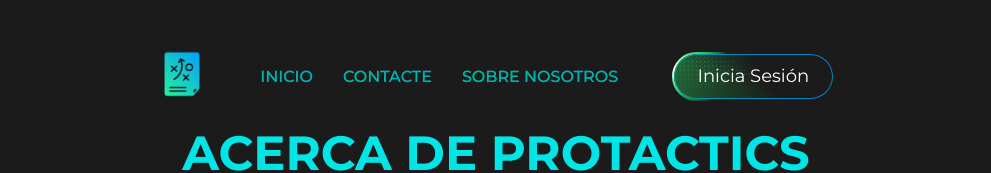
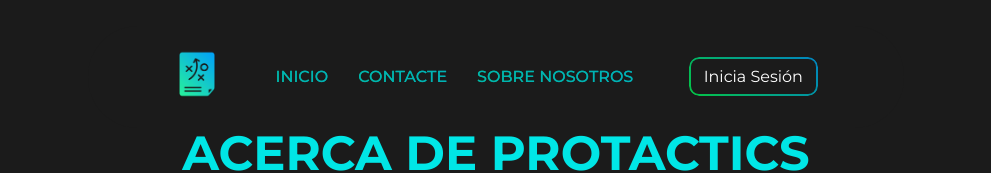
Before and after one commit to AlanTeixido/ProTactics, a Vue app in the folder protactics/: page /about in a window 1280 px wide. Shown: the top 173 px of the page, without its empty margins (144-1135 px from the left). Built offline with nearby package versions, Linux system fonts and the light colour scheme; no server answers; a web font is replaced by a local one.

Commit message:
new btn login

```diff
--- a/protactics/src/assets/main.css
+++ b/protactics/src/assets/main.css
@@ -155,109 +155,6 @@
   transform: scale(1.05); /* Efecto de agrandado al pasar el mouse */
 }
 
-:root {
-  --shiny-cta-bg: #1b1b1b;
-  --shiny-cta-bg-subtle: rgb(0, 132, 194);
-  --shiny-cta-fg: #ffffff;
-  --shiny-cta-highlight: rgb(38, 214, 97);
-  --shiny-cta-highlight-subtle: rgb(8, 163, 235);
-}
-
-@property --gradient-angle {
-  syntax: "<angle>";
-  initial-value: 0deg;
-  inherits: false;
-}
-
-@property --gradient-angle-offset {
-  syntax: "<angle>";
-  initial-value: 0deg;
-  inherits: false;
-}
-
-@property --gradient-percent {
-  syntax: "<percentage>";
-  initial-value: 5%;
-  inherits: false;
-}
-
-@property --gradient-shine {
-  syntax: "<color>";
-  initial-value: white;
-  inherits: false;
-}
-
-.login-register-btn {
-  --animation: gradient-angle linear infinite;
-  --duration: 3s;
-  --shadow-size: 2px;
-  isolation: isolate;
-  position: relative;
-  overflow: hidden;
-  cursor: pointer;
-  outline-offset: 4px;
-  padding: 0.75rem 1.5rem;
-  font-family: inherit;
-  font-size: 1.125rem;
-  line-height: 1.2;
-  border: 2px solid transparent;
-  border-radius: 360px;
-  color: var(--shiny-cta-fg);
-  background: linear-gradient(var(--shiny-cta-bg), var(--shiny-cta-bg))
-      padding-box,
-    conic-gradient(
-        from calc(var(--gradient-angle) - var(--gradient-angle-offset)),
-        transparent,
-        var(--shiny-cta-highlight) var(--gradient-percent),
-        var(--gradient-shine) calc(var(--gradient-percent) * 2),
-        var(--shiny-cta-highlight) calc(var(--gradient-percent) * 3),
-        transparent calc(var(--gradient-percent) * 4)
-      )
-      border-box;
-  box-shadow: inset 0 0 0 1px var(--shiny-cta-bg-subtle);
-
-  &::before,
-  &::after,
-  span::before {
-    content: "";
-    pointer-events: none;
-    position: absolute;
-    inset-inline-start: 50%;
-    inset-block-start: 50%;
-    translate: -50% -50%;
-    z-index: -1;
-  }
-
-  &:active {
-    translate: 0 1px;
-  }
-}
-
-/* Dots pattern */
-.login-register-btn::before {
-  --size: calc(100% - var(--shadow-size) * 3);
-  --position: 2px;
-  --space: calc(var(--position) * 2);
-  width: var(--size);
-  height: var(--size);
-  background: radial-gradient(
-      circle at var(--position) var(--position),
-      white calc(var(--position) / 4),
-      transparent 0
-    )
-    padding-box;
-  background-size: var(--space) var(--space);
-  background-repeat: space;
-  mask-image: conic-gradient(
-    from calc(var(--gradient-angle) + 45deg),
-    black,
-    transparent 10% 90%,
-    black
-  );
-  border-radius: inherit;
-  opacity: 0.4;
-  z-index: -1;
-}
 
 /* Inner shimmer */
 .login-register-btn::after {
--- a/protactics/src/views/AboutView.vue
+++ b/protactics/src/views/AboutView.vue
@@ -55,17 +55,17 @@
         <h2 class="sub-title">Conoce al Equipo</h2>
         <div class="team-container">
           <div class="team-card">
-            <img src="../assets/img/alan.jpg" alt="Alan Teixidó" class="team-photo" />
+            <!-- <img src="../assets/img/alan.jpg" alt="Alan Teixidó" class="team-photo" /> -->
             <h3>Alan Teixidó</h3>
             <p>Lead Developer</p>
           </div>
           <div class="team-card">
-            <img src="../assets/img/adrian.jpg" alt="Adrian Rodriguez" class="team-photo" />
+            <!-- <img src="../assets/img/adrian.jpg" alt="Adrian Rodriguez" class="team-photo" /> -->
             <h3>Adrian Rodriguez</h3>
             <p>Backend Engineer</p>
           </div>
           <div class="team-card">
-            <img src="../assets/img/alex.jpg" alt="Alex Martín" class="team-photo" />
+            <!-- <img src="../assets/img/alex.jpg" alt="Alex Martín" class="team-photo" /> -->
             <h3>Alex Martín</h3>
             <p>UI/UX Designer</p>
           </div>
```
